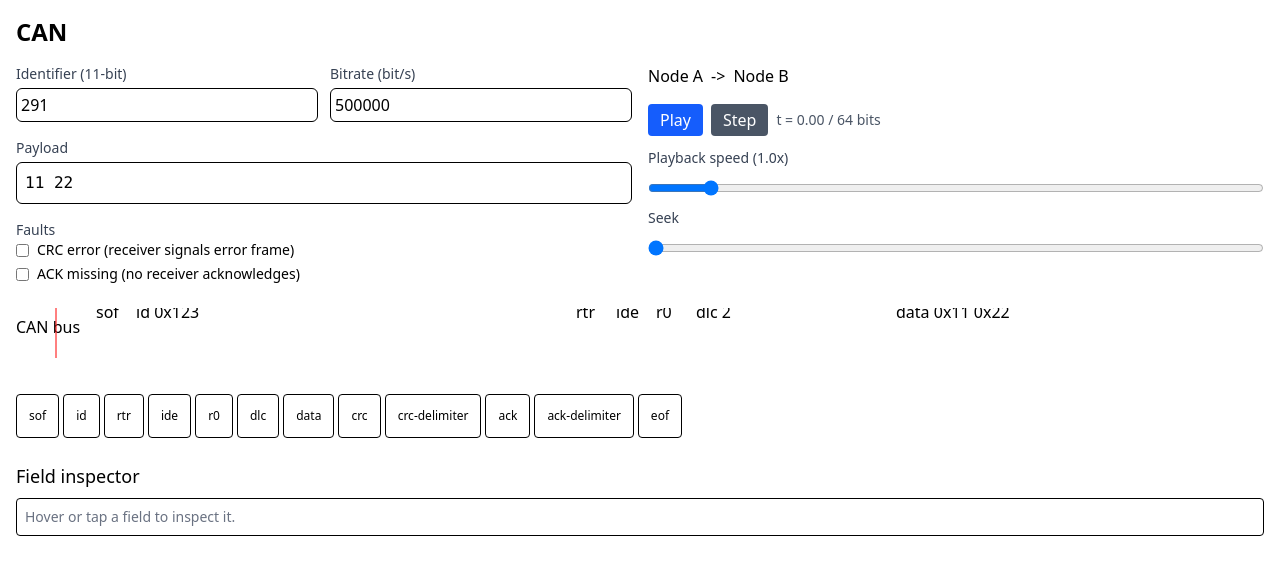
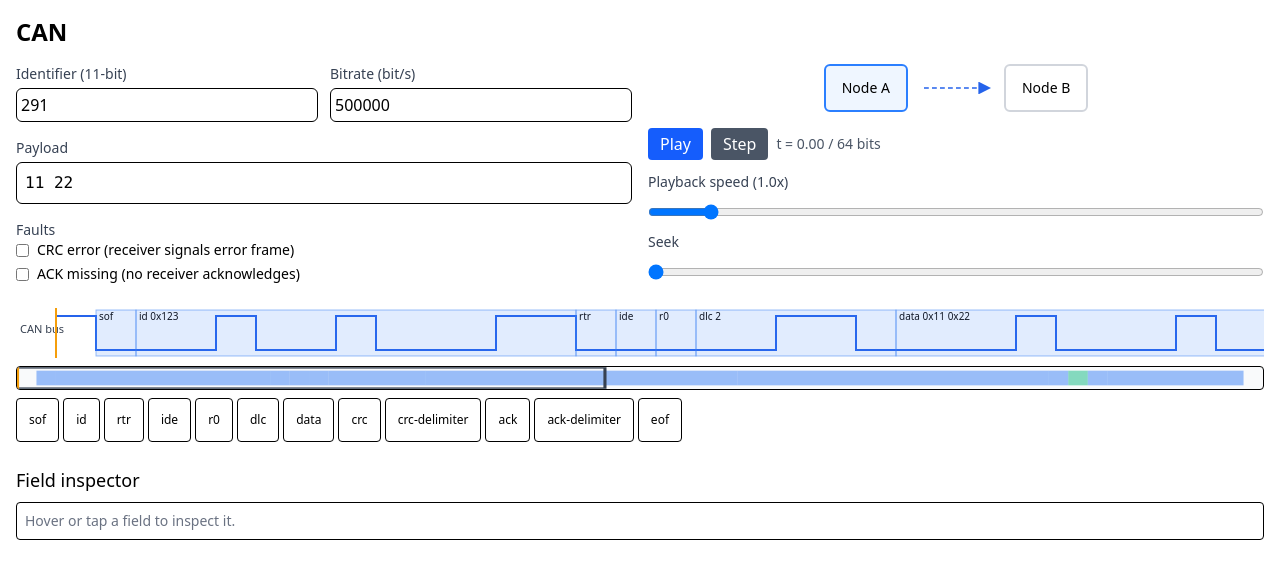
Before and after one commit to is-it-ayush/protocol_visualizer, a React (Vite) app: page /#/protocol/can in a window 1280 px wide. Shown: the top 578 px of the page. Built offline with nearby package versions, Linux system fonts and the light colour scheme.

Commit message:
fix step 4: D3 SVG waveform renderer with lanes, field overlays, playhead, zoom/pan, auto-follow, minimap, and node diagram.
implementor: claude:claude-sonnet-5-5

```diff
--- a/src/components/Minimap.tsx
+++ b/src/components/Minimap.tsx
@@ -1,3 +1,59 @@
-export function Minimap({ onSeek }: { onSeek: (t: number) => void }) {
-  return <svg width={200} height={20} onClick={() => onSeek(0)} />;
+import type { MouseEvent } from 'react'
+import type { Timeline } from '../core/types'
+import type { Viewport } from './Waveform'
+
+const WIDTH = 600
+const HEIGHT = 24
+
+type Props = {
+  timeline: Timeline
+  playhead: number
+  onSeek: (t: number) => void
+  viewport?: Viewport
 }
+
+export function Minimap({ timeline, playhead, onSeek, viewport }: Props) {
+  const d = timeline.duration || 1
+  const sx = (t: number) => (t / d) * WIDTH
+
+  const click = (e: MouseEvent<SVGSVGElement>) => {
+    const r = e.currentTarget.getBoundingClientRect()
+    if (r.width === 0) return
+    onSeek(Math.min(d, Math.max(0, ((e.clientX - r.left) / r.width) * d)))
+  }
+
+  return (
+    <svg
+      data-testid="minimap"
+      viewBox={`0 0 ${WIDTH} ${HEIGHT}`}
+      preserveAspectRatio="none"
+      className="h-6 w-full cursor-pointer rounded border bg-gray-50"
+      onClick={click}
+    >
+      {timeline.fieldSpans.map((f, i) => (
+        <rect
+          key={i}
+          x={sx(f.start)}
+          y={4}
+          width={Math.max(1, sx(f.end) - sx(f.start))}
+          height={HEIGHT - 8}
+          fill={f.from === 'A' ? '#3b82f6' : '#10b981'}
+          fillOpacity={0.5}
+        />
+      ))}
+      {viewport && (
+        <rect
+          data-testid="minimap-viewport"
+          x={sx(viewport.start)}
+          y={1}
+          width={Math.max(2, sx(viewport.end) - sx(viewport.start))}
+          height={HEIGHT - 2}
+          fill="none"
+          stroke="#374151"
+          strokeWidth={1.5}
+        />
+      )}
+      <line x1={sx(playhead)} x2={sx(playhead)} y1={0} y2={HEIGHT} stroke="#f59e0b" strokeWidth={2} />
+    </svg>
+  )
+}
--- a/src/components/NodeDiagram.tsx
+++ b/src/components/NodeDiagram.tsx
@@ -1,3 +1,31 @@
 export function NodeDiagram({ from, nodes }: { from: 'A' | 'B'; nodes: [string, string] }) {
-  return <div className="flex gap-2"><div>{nodes[0]}</div><span>{from === 'A' ? '->' : '<-'}</span><div>{nodes[1]}</div></div>;
+  const active = (side: 'A' | 'B') => (from === side ? 'border-blue-500 bg-blue-50' : 'border-gray-300')
+  // the line is drawn in the direction of travel, so decreasing dashoffset always moves dashes forward
+  const x1 = from === 'A' ? 110 : 190
+  const x2 = from === 'A' ? 190 : 110
+  return (
+    <div className="flex items-center justify-center gap-2" data-testid="node-diagram" data-from={from}>
+      <div className={`rounded-md border-2 px-4 py-3 text-sm font-medium ${active('A')}`}>{nodes[0]}</div>
+      <svg width={80} height={24} viewBox="100 0 100 24" aria-label={`${from === 'A' ? nodes[0] : nodes[1]} transmitting`}>
+        <defs>
+          <marker id="node-arrow" markerWidth="8" markerHeight="8" refX="6" refY="4" orient="auto">
+            <path d="M0,0L8,4L0,8z" fill="#2563eb" />
+          </marker>
+        </defs>
+        <line
+          x1={x1}
+          x2={x2}
+          y1={12}
+          y2={12}
+          stroke="#2563eb"
+          strokeWidth={2}
+          strokeDasharray="6 4"
+          markerEnd="url(#node-arrow)"
+        >
+          <animate attributeName="stroke-dashoffset" from="20" to="0" dur="0.6s" repeatCount="indefinite" />
+        </line>
+      </svg>
+      <div className={`rounded-md border-2 px-4 py-3 text-sm font-medium ${active('B')}`}>{nodes[1]}</div>
+    </div>
+  )
 }
--- a/src/components/ProtocolView.tsx
+++ b/src/components/ProtocolView.tsx
@@ -6,6 +6,7 @@ import { ConfigPanel } from './ConfigPanel'
 import { PlaybackControls } from './PlaybackControls'
 import { FieldInspector } from './FieldInspector'
 import { Waveform } from './Waveform'
+import type { Viewport } from './Waveform'
 import { Minimap } from './Minimap'
 import { NodeDiagram } from './NodeDiagram'
 
@@ -26,6 +27,7 @@ export function ProtocolView({ protocol }: { protocol: Protocol }) {
   const [error, setError] = useState<string | null>(null)
   const [faults, setFaults] = useState<string[]>([])
   const [selected, setSelected] = useState<FieldSpan | null>(null)
+  const [viewport, setViewport] = useState<Viewport | undefined>()
 
   const timeline = useMemo(
     () => protocol.encode(config, bytes, faults),
@@ -125,10 +127,13 @@ export function ProtocolView({ protocol }: { protocol: Protocol }) {
         </div>
       </section>
       <section className="order-1 flex min-w-0 flex-col gap-2 md:order-none">
-        <div className="max-w-full overflow-x-auto">
-          <Waveform timeline={timeline} playhead={pb.t} />
-        </div>
-        <Minimap onSeek={(t) => dispatch({ type: 'seek', t })} />
+        <Waveform timeline={timeline} playhead={pb.t} onViewport={setViewport} />
+        <Minimap
+          timeline={timeline}
+          playhead={pb.t}
+          viewport={viewport}
+          onSeek={(t) => dispatch({ type: 'seek', t })}
+        />
         <div className="flex flex-wrap gap-1">
           {timeline.fieldSpans.map((s, i) => (
             <button
--- a/src/components/Waveform.tsx
+++ b/src/components/Waveform.tsx
@@ -1,12 +1,173 @@
-import * as d3 from 'd3';
-import type { Timeline } from '../core/types';
-export function Waveform({ timeline, playhead, pxPerBit = 40 }: { timeline: Timeline; playhead: number; pxPerBit?: number }) {
-  const x = d3.scaleLinear().domain([0, 1]).range([40, 40 + pxPerBit]);
+import { useCallback, useEffect, useMemo, useRef, useState } from 'react'
+import * as d3 from 'd3'
+import type { Lane, Timeline, Transition } from '../core/types'
+
+const MARGIN = 40
+const LANE_H = 50
+const PAD = 8
+
+export type Viewport = { start: number; end: number }
+
+type Props = {
+  timeline: Timeline
+  playhead: number
+  pxPerBit?: number
+  onViewport?: (v: Viewport) => void
+}
+
+function stepPath(
+  lane: Lane,
+  trs: Transition[],
+  x: d3.ScaleLinear<number, number>,
+  duration: number,
+  top: number,
+): { d: string; zeroY: number | null } {
+  const levels = trs.map((tr) => tr.level)
+  let lo = 0
+  let hi = 1
+  if (lane.kind === 'analog') {
+    lo = Math.min(0, ...levels)
+    hi = Math.max(0, ...levels)
+    if (hi === lo) hi = lo + 1
+  }
+  const y = d3
+    .scaleLinear()
+    .domain([lo, hi])
+    .range([top + LANE_H - PAD, top + PAD])
+  if (trs.length === 0) return { d: '', zeroY: null }
+  let d = `M${x(trs[0].t)},${y(trs[0].level)}`
+  for (let i = 1; i < trs.length; i++) {
+    d += `H${x(trs[i].t)}V${y(trs[i].level)}`
+  }
+  d += `H${x(duration)}`
+  return { d, zeroY: lane.kind === 'analog' ? y(0) : null }
+}
+
+export function Waveform({ timeline, playhead, pxPerBit = 40, onViewport }: Props) {
+  const wrapRef = useRef<HTMLDivElement>(null)
+  const svgRef = useRef<SVGSVGElement>(null)
+  const [k, setK] = useState(1)
+
+  const px = pxPerBit * k
+  const x = useMemo(
+    () => d3.scaleLinear().domain([0, timeline.duration]).range([MARGIN, MARGIN + timeline.duration * px]),
+    [timeline.duration, px],
+  )
+  const width = x(timeline.duration) + MARGIN
+  const height = timeline.lanes.length * LANE_H
+
+  const laneIndex = (id?: string) => Math.max(0, timeline.lanes.findIndex((l) => l.id === id))
+
+  const report = useCallback(() => {
+    const el = wrapRef.current
+    if (!el || !onViewport || timeline.duration <= 0) return
+    const clamp = (t: number) => Math.min(timeline.duration, Math.max(0, t))
+    onViewport({
+      start: clamp(x.invert(el.scrollLeft)),
+      end: clamp(x.invert(el.scrollLeft + el.clientWidth)),
+    })
+  }, [onViewport, timeline.duration, x])
+
+  useEffect(() => {
+    report()
+    const el = wrapRef.current
+    if (!el || typeof ResizeObserver === 'undefined') return
+    const ro = new ResizeObserver(report)
+    ro.observe(el)
+    return () => ro.disconnect()
+  }, [report])
+
+  // auto-follow: keep the playhead inside the visible window
+  useEffect(() => {
+    const el = wrapRef.current
+    if (!el || el.clientWidth === 0) return
+    const px0 = x(playhead)
+    if (px0 < el.scrollLeft + MARGIN) el.scrollLeft = Math.max(0, px0 - MARGIN)
+    else if (px0 > el.scrollLeft + el.clientWidth - MARGIN) el.scrollLeft = px0 - el.clientWidth + MARGIN
+  }, [playhead, x])
+
+  // pinch / ctrl-wheel zooms the x scale; drag pans the scroll container
+  useEffect(() => {
+    const svg = svgRef.current
+    if (!svg) return
+    let prevX = 0
+    const zoom = d3
+      .zoom<SVGSVGElement, unknown>()
+      .scaleExtent([0.25, 8])
+      .filter((e: Event) => (e.type === 'wheel' ? (e as WheelEvent).ctrlKey : !(e as MouseEvent).button))
+      .on('zoom', (e: d3.D3ZoomEvent<SVGSVGElement, unknown>) => {
+        setK(e.transform.k)
+        const src = e.sourceEvent as Event | null
+        if (src && src.type !== 'wheel' && wrapRef.current) {
+          wrapRef.current.scrollLeft -= e.transform.x - prevX
+        }
+        prevX = e.transform.x
+      })
+    d3.select(svg).call(zoom)
+    return () => {
+      d3.select(svg).on('.zoom', null)
+    }
+  }, [])
+
   return (
-    <svg width={x(timeline.duration)} height={timeline.lanes.length * 50}>
-      {timeline.lanes.map((l, i) => <g key={l.id} data-testid={`lane-${l.id}`}><text y={i * 50 + 25}>{l.label}</text></g>)}
-      {timeline.fieldSpans.map(f => <text key={f.start} x={x(f.start)} y={10}>{f.name} {f.value}</text>)}
-      <line data-testid="playhead" x1={x(playhead)} x2={x(playhead)} y1={0} y2={100} stroke="red" />
-    </svg>
-  );
+    <div ref={wrapRef} className="max-w-full overflow-x-auto" onScroll={report}>
+      <svg ref={svgRef} width={width} height={height} style={{ touchAction: 'pan-y' }}>
+        {timeline.lanes.map((lane, i) => {
+          const top = i * LANE_H
+          const trs = timeline.transitions.filter((tr) => tr.lane === lane.id).sort((a, b) => a.t - b.t)
+          const { d, zeroY } = stepPath(lane, trs, x, timeline.duration, top)
+          return (
+            <g key={lane.id} data-testid={`lane-${lane.id}`}>
+              <text x={4} y={top + LANE_H / 2} fontSize={11} fill="#374151">
+                {lane.label}
+              </text>
+              {zeroY !== null && (
+                <line x1={MARGIN} x2={width - MARGIN} y1={zeroY} y2={zeroY} stroke="#9ca3af" strokeDasharray="3 3" />
+              )}
+              <path d={d} fill="none" stroke="#2563eb" strokeWidth={2} />
+            </g>
+          )
+        })}
+        {timeline.fieldSpans.map((f, i) => {
+          const top = laneIndex(f.lane) * LANE_H
+          const label = f.value !== undefined ? `${f.name} ${f.value}` : f.name
+          return (
+            <g key={i}>
+              <rect
+                x={x(f.start)}
+                y={top + 2}
+                width={Math.max(0, x(f.end) - x(f.start))}
+                height={LANE_H - 4}
+                fill={f.from === 'A' ? '#3b82f6' : '#10b981'}
+                fillOpacity={0.15}
+                stroke={f.from === 'A' ? '#3b82f6' : '#10b981'}
+                strokeOpacity={0.5}
+              />
+              <text x={x(f.start) + 3} y={top + 12} fontSize={10} fill="#111827">
+                {label}
+              </text>
+            </g>
+          )
+        })}
+        {timeline.events
+          .filter((ev) => ev.severity === 'error')
+          .map((ev, i) => (
+            <g key={i} data-testid="error-marker">
+              <line x1={x(ev.t)} x2={x(ev.t)} y1={0} y2={height} stroke="#dc2626" strokeWidth={2} strokeDasharray="4 2" />
+              <circle cx={x(ev.t)} cy={6} r={4} fill="#dc2626" />
+              <title>{ev.label}</title>
+            </g>
+          ))}
+        <line
+          data-testid="playhead"
+          x1={x(playhead)}
+          x2={x(playhead)}
+          y1={0}
+          y2={height}
+          stroke="#f59e0b"
+          strokeWidth={2}
+        />
+      </svg>
+    </div>
+  )
 }
```
